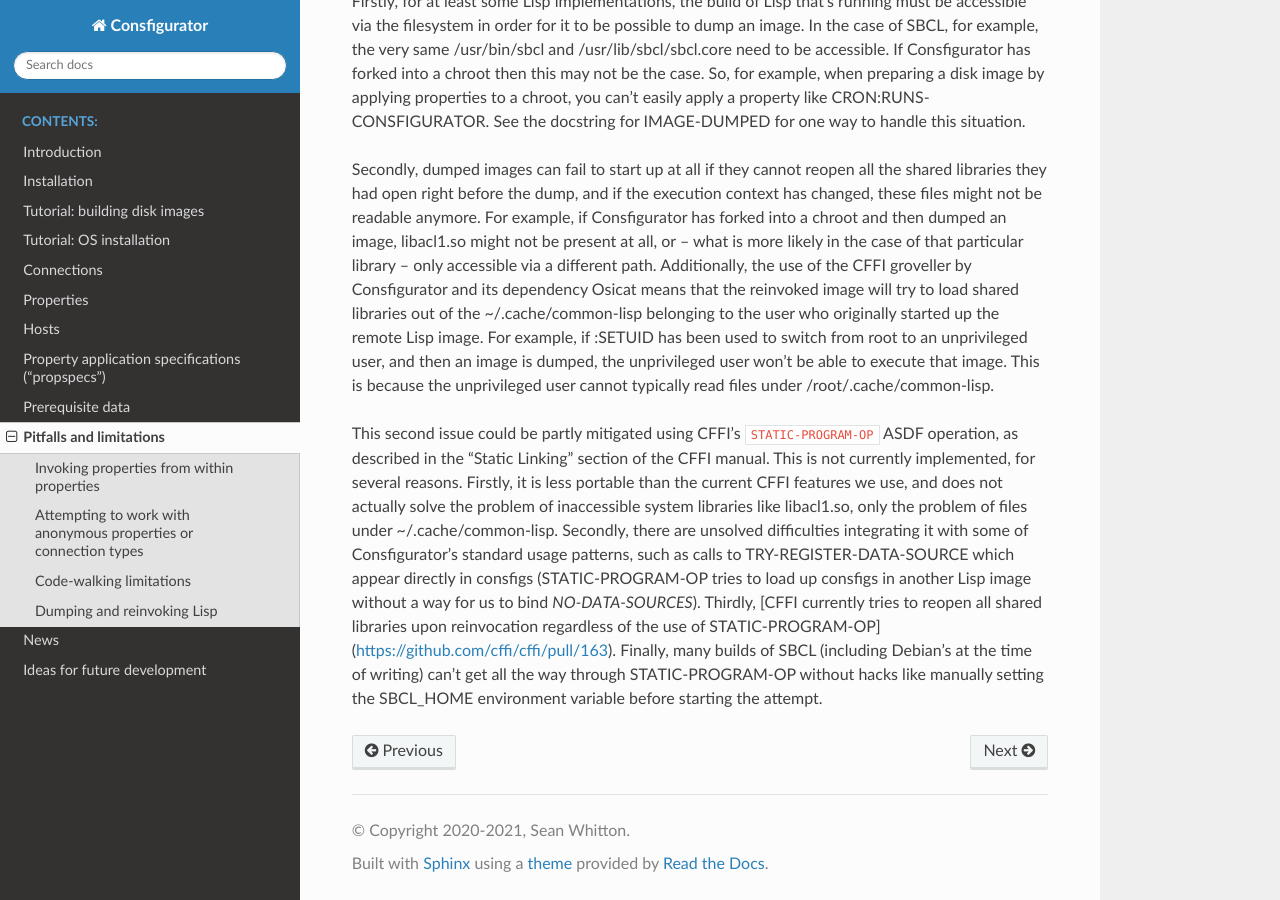
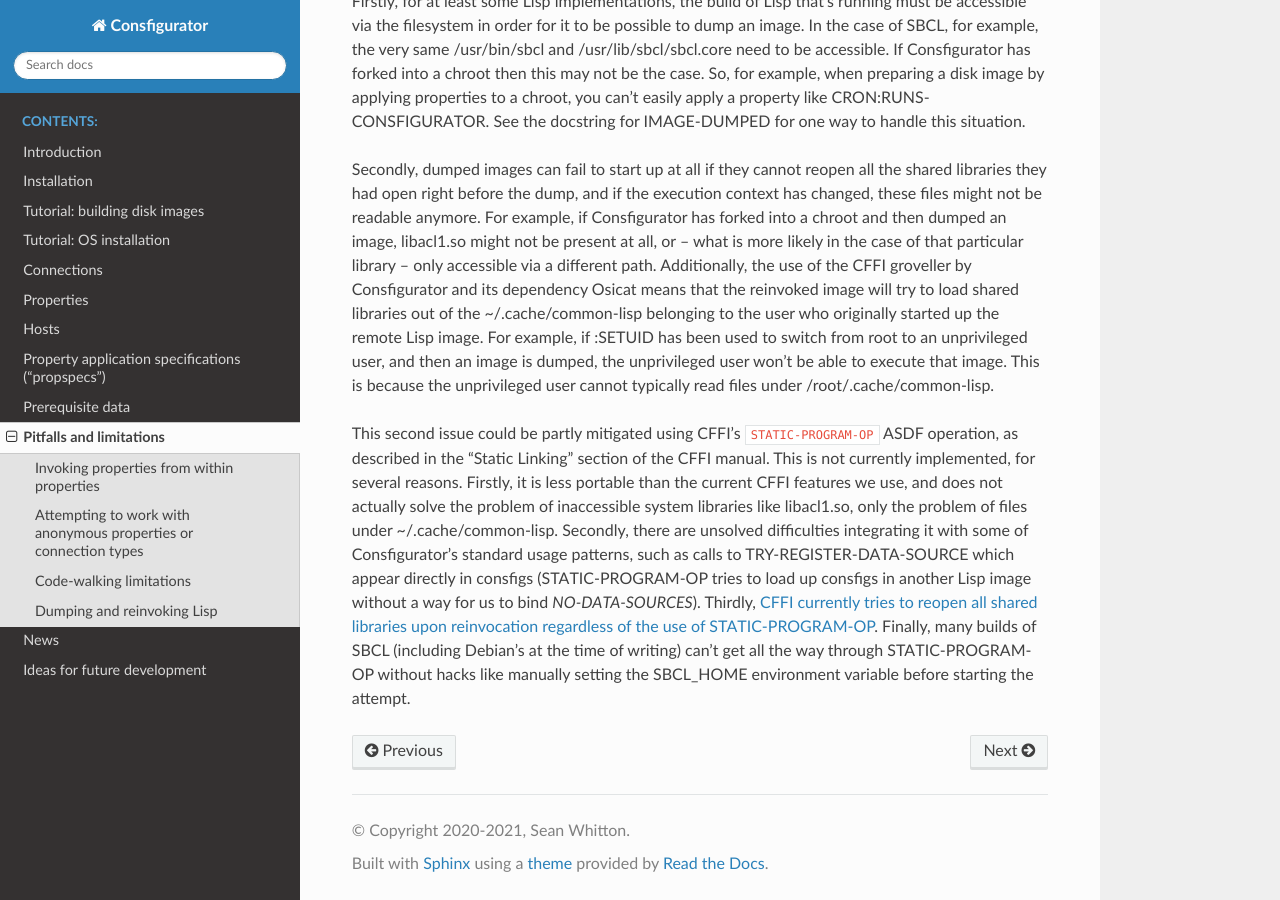
Before and after one commit to spwhitton/consfigurator, a Sphinx documentation site: the page built from doc/pitfalls.rst, in a window 1280 px wide and 900 px high, scrolled down 1950 px. Built offline with Sphinx 7.4.7 and the Read the Docs theme 2.0.0, drawn with Linux system fonts in a browser that asks for light colours.

Commit message:
doc/: fix some broken external links
Signed-off-by: Sean Whitton <spwhitton@spwhitton.name>

```diff
--- a/doc/installation.rst
+++ b/doc/installation.rst
@@ -10,6 +10,8 @@ The most recent tagged release of Consfigurator is usually included in `Debian
 unstable`_, and the .deb there should work fine on Debian stable and testing,
 and derivatives like Ubuntu.  After adding an apt source for unstable, if
 necessary, ``apt-get install cl-consfigurator/unstable``.
+
+.. _Debian unstable: https://www.debian.org/doc/manuals/debian-faq/choosing.en.html
 
 Quicklisp
 ---------
--- a/doc/introduction.rst
+++ b/doc/introduction.rst
@@ -314,4 +314,4 @@ to a single, unnested Lisp-type connection).  Additionally, after five years
 of using and extending Propellor, I've come to disagree with Joey about
 whether Haskell's type system helps or hinders using and extending Propellor.
 
-.. Propellor_: https://propellor.branchable.com/
+.. _Propellor: https://propellor.branchable.com/
--- a/doc/pitfalls.rst
+++ b/doc/pitfalls.rst
@@ -121,9 +121,9 @@ problem of files under ~/.cache/common-lisp.  Secondly, there are unsolved
 difficulties integrating it with some of Consfigurator's standard usage
 patterns, such as calls to TRY-REGISTER-DATA-SOURCE which appear directly in
 consfigs (STATIC-PROGRAM-OP tries to load up consfigs in another Lisp image
-without a way for us to bind *NO-DATA-SOURCES*).  Thirdly, [CFFI currently
+without a way for us to bind *NO-DATA-SOURCES*).  Thirdly, `CFFI currently
 tries to reopen all shared libraries upon reinvocation regardless of the use
-of STATIC-PROGRAM-OP](https://github.com/cffi/cffi/pull/163).  Finally, many
+of STATIC-PROGRAM-OP <https://github.com/cffi/cffi/pull/163>`_.  Finally, many
 builds of SBCL (including Debian's at the time of writing) can't get all the
 way through STATIC-PROGRAM-OP without hacks like manually setting the
 SBCL_HOME environment variable before starting the attempt.
```
